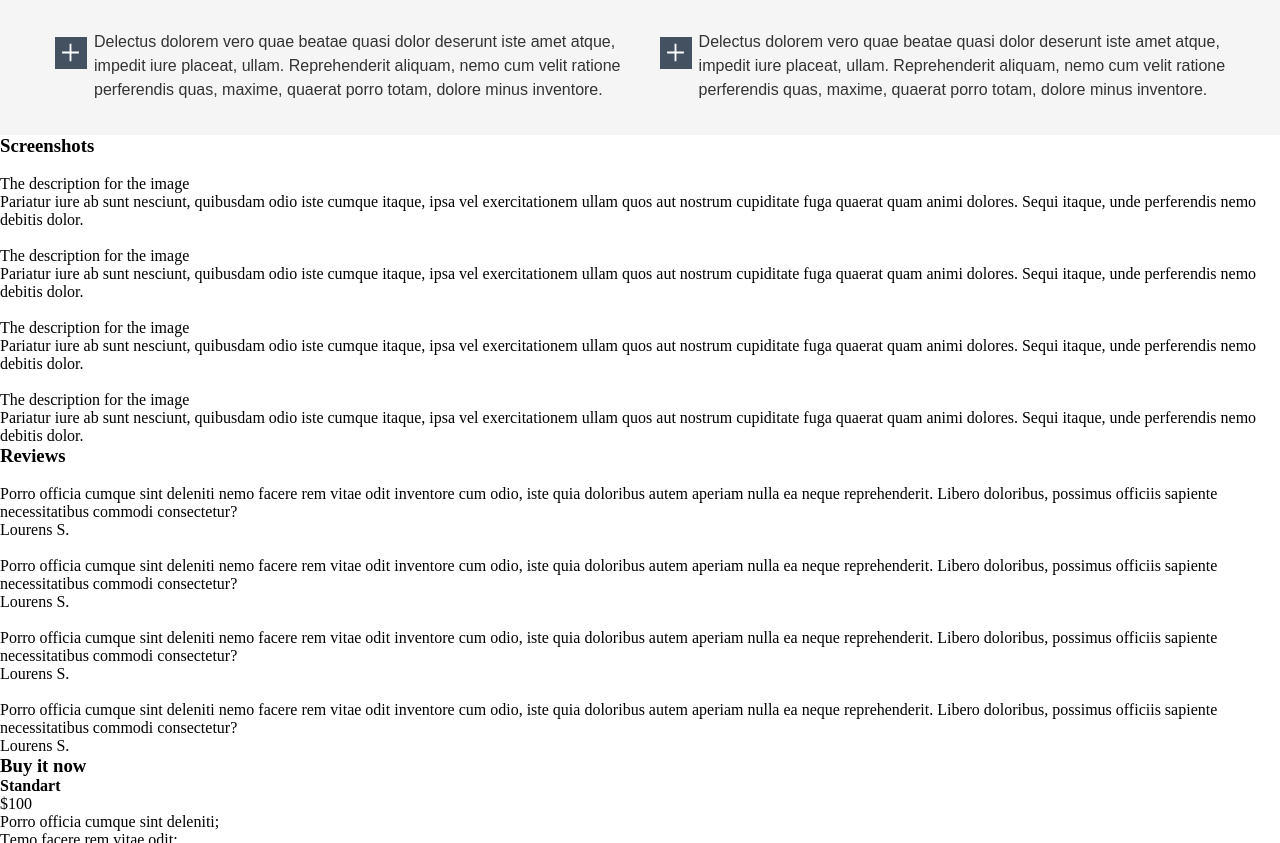
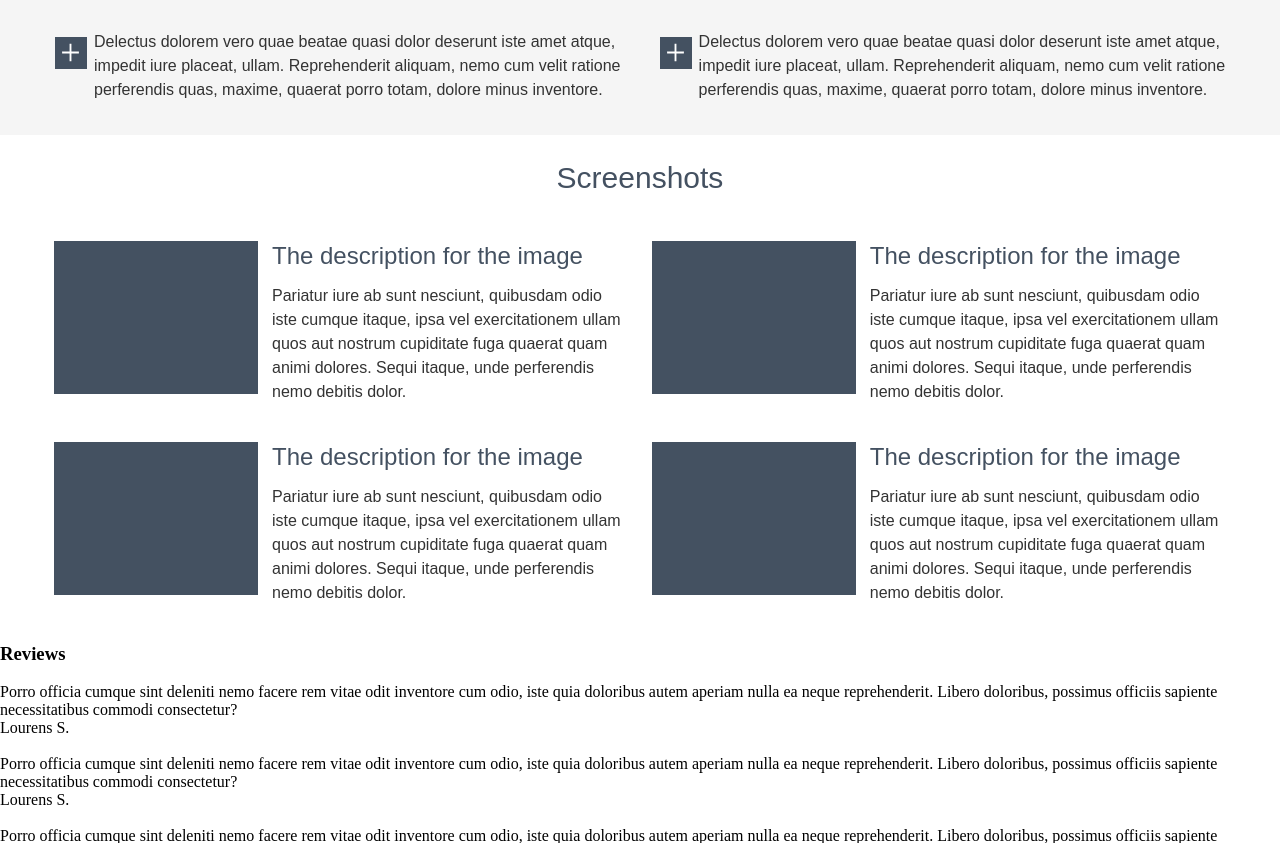
Before and after one commit to AnnaVinnik/gb-html5css3, a plain HTML site: page index.html in a window 1280 px wide. Shown: the part 881-1724 px from the top of the page. Drawn offline with Linux system fonts and the light colour scheme.

Commit message:
Секция screenshots

```diff
--- a/index.html
+++ b/index.html
@@ -28,7 +28,7 @@
         <section>
             <div class="about-product container">
                 <div class="about-product__text">
-                    <h2 class="heading">About your product</h2>
+                    <h2 class="heading about-product__heading">About your product</h2>
                     <p class="paragraph">
                         Lorem ipsum dolor sit amet, consectetur adipisicing elit. Nobis facilis fuga, illo at. Natus eos, eligendi illum rerum omnis porro ex, magni, explicabo veniam incidunt in quam sapiente ut ipsum.
                     </p>
@@ -64,36 +64,46 @@
                 </ul>
             </div>
         </section>
-        <section>
-            <h3>Screenshots</h3>
-            <figure>
-                <img src="" alt="">
-                <figcaption>The description for the image</figcaption>
-                <p>
+        <section class="container">
+            <h3 class="heading screenshots__heading_main">Screenshots</h3>
+            <div class="screenshots">
+                <figure class="screenshots__item">
+                    <img class="screenshots__img" src="img/screenshots-1.svg" alt="">
+                    <div class="screenshots__text">
+                        <figcaption class="heading screenshots__heading">The description for the image</figcaption>
+                        <p class="paragraph">
                             Pariatur iure ab sunt nesciunt, quibusdam odio iste cumque itaque, ipsa vel exercitationem ullam quos aut nostrum cupiditate fuga quaerat quam animi dolores. Sequi itaque, unde perferendis nemo debitis dolor.
                         </p>
+                    </div>
                 </figure>
-            <figure>
-                <img src="" alt="">
-                <figcaption>The description for the image</figcaption>
-                <p>
+                <figure class="screenshots__item">
+                    <img class="screenshots__img" src="img/screenshots-1.svg" alt="">
+                    <div class="screenshots__text">
+                        <figcaption class="heading screenshots__heading">The description for the image</figcaption>
+                        <p class="paragraph">
                             Pariatur iure ab sunt nesciunt, quibusdam odio iste cumque itaque, ipsa vel exercitationem ullam quos aut nostrum cupiditate fuga quaerat quam animi dolores. Sequi itaque, unde perferendis nemo debitis dolor.
                         </p>
+                    </div>
                 </figure>
-            <figure>
-                <img src="" alt="">
-                <figcaption>The description for the image</figcaption>
-                <p>
+                <figure class="screenshots__item">
+                    <img class="screenshots__img" src="img/screenshots-1.svg" alt="">
+                   <div class="screenshots__text">
+                        <figcaption class="heading screenshots__heading">The description for the image</figcaption>
+                        <p class="paragraph">
                             Pariatur iure ab sunt nesciunt, quibusdam odio iste cumque itaque, ipsa vel exercitationem ullam quos aut nostrum cupiditate fuga quaerat quam animi dolores. Sequi itaque, unde perferendis nemo debitis dolor.
                         </p>
+                   </div>
                 </figure>
-            <figure>
-                <img src="" alt="">
-                <figcaption>The description for the image</figcaption>
-                <p>
+                <figure class="screenshots__item">
+                    <img class="screenshots__img" src="img/screenshots-1.svg" alt="">
+                    <div class="screenshots__text">
+                        <figcaption class="heading screenshots__heading">The description for the image</figcaption>
+                        <p class="paragraph">
                             Pariatur iure ab sunt nesciunt, quibusdam odio iste cumque itaque, ipsa vel exercitationem ullam quos aut nostrum cupiditate fuga quaerat quam animi dolores. Sequi itaque, unde perferendis nemo debitis dolor.
                         </p>
+                    </div>
                 </figure>
+            </div>
         </section>
         <section>
             <h3>Reviews</h3>
--- a/style.scss
+++ b/style.scss
@@ -20,6 +20,7 @@ $width-site: 1172px;
     font-family: Arial;
     font-weight: normal;
     margin-bottom: 17px;
+    text-align: center;
 }
 
 .paragraph {
@@ -62,6 +63,9 @@ $width-site: 1172px;
     display: flex;
     justify-content: space-between;
     padding: 45px 0 50px;
+    &__heading {
+        text-align: left;
+    }
     &__text {
         margin-right: 90px;
     }
@@ -78,7 +82,6 @@ $width-site: 1172px;
         background-color:$color-grey;
     }
     &__heading {
-        text-align: center;
         margin-bottom: 29px;
     }
     &__list {
@@ -104,3 +107,31 @@ $width-site: 1172px;
         }
     }
 }
+
+.screenshots {
+    display: flex;
+    flex-wrap: wrap;
+    justify-content: space-between;
+    &__item {
+        width: 49%;
+        display: flex;
+        justify-content: space-between;
+        margin-bottom: 27px;
+    }
+    &__img {
+        height: 153px;
+    }
+    &__heading {
+        font-size: 24px;
+        line-height: 30px;
+        text-align: left;
+        margin-bottom: 13px;
+        &_main {
+            margin-top: 25px;
+            margin-bottom: 45px;
+        }
+    }
+    &__text {
+        margin-left: 14px;
+    }
+}
```
Also changed, not shown: img/screenshots-1.svg (added), style.css, 1 other file. Lines whose indentation alone changed are shown as unchanged.
